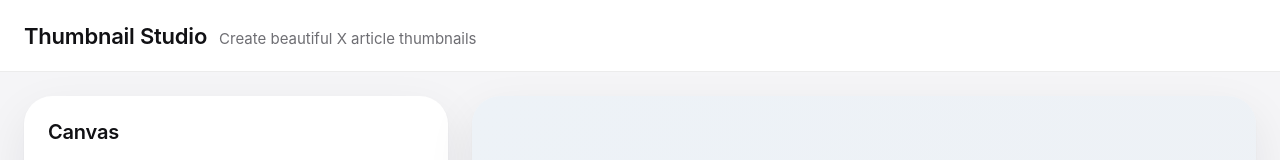
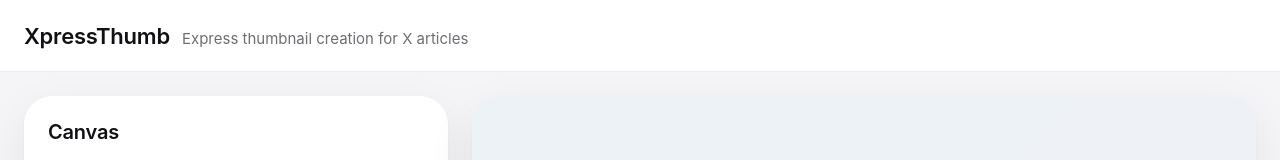
Before and after one commit to yuzolabs/XpressThumb, a React (Vite) app: page / in a window 1280 px wide. Shown: the top 160 px of the page. Built offline with nearby package versions, Linux system fonts and the light colour scheme.

Commit message:
Update app title and subtitle for rebranding

```diff
--- a/src/app/App.tsx
+++ b/src/app/App.tsx
@@ -53,8 +53,8 @@ function App() {
     <div className="app-shell" data-testid="app-shell">
       <header className="app-header">
         <div className="app-header-content">
-          <h1 className="app-title">Thumbnail Studio</h1>
-          <p className="app-subtitle">Create beautiful X article thumbnails</p>
+          <h1 className="app-title">XpressThumb</h1>
+          <p className="app-subtitle">Express thumbnail creation for X articles</p>
         </div>
       </header>
 
```
